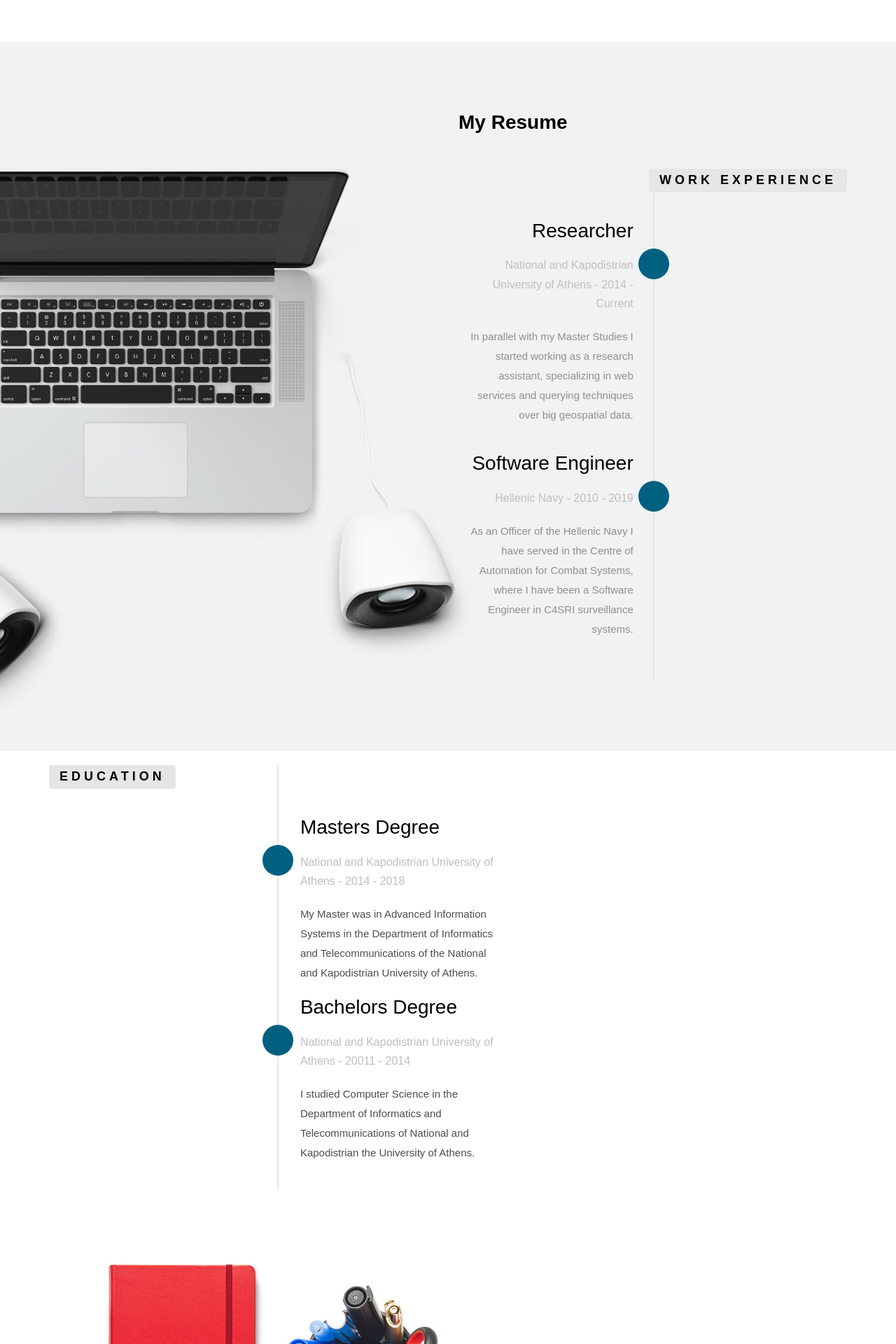
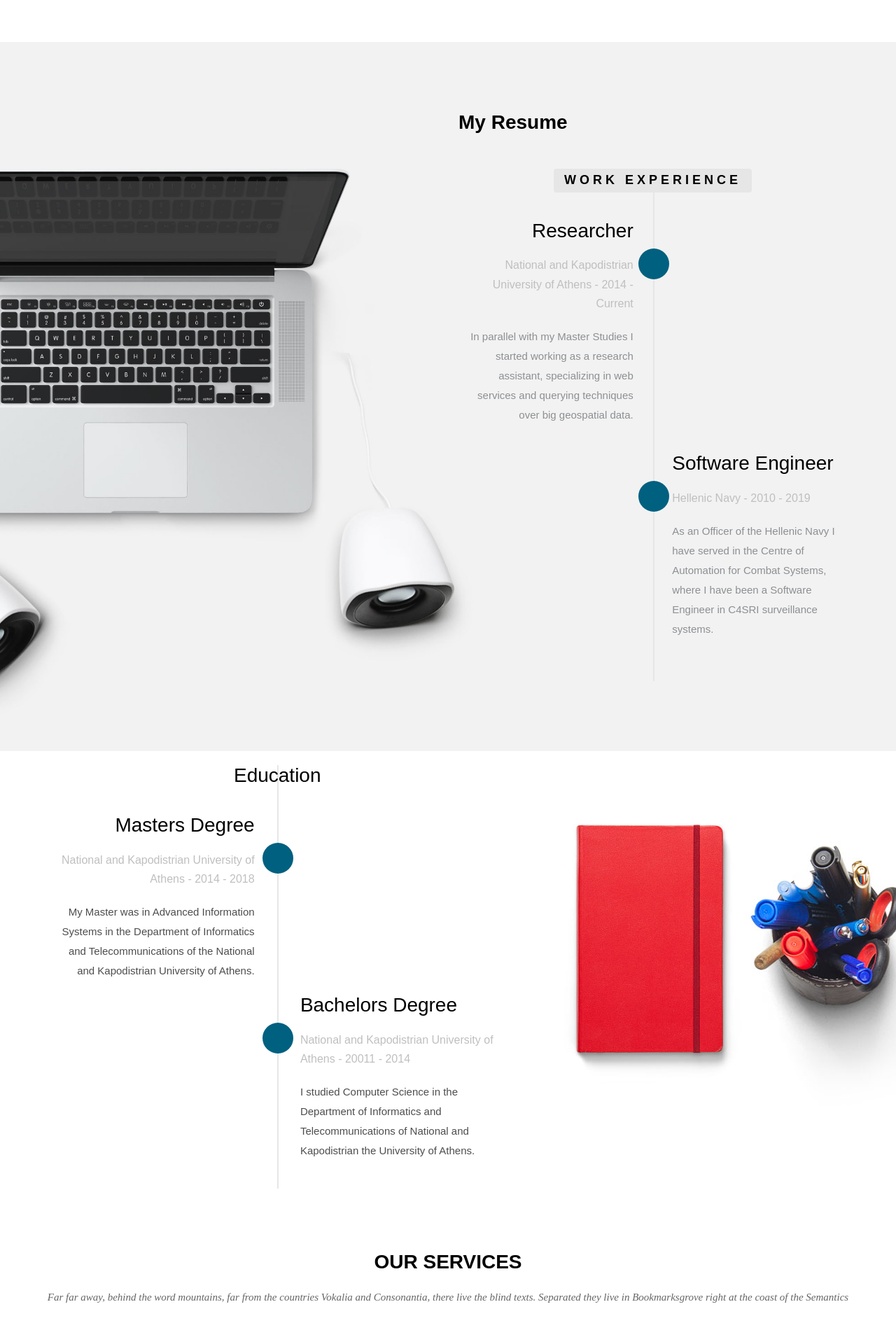
Before and after one commit to kgiann78/kgiann78.github.io, a Jekyll site: the page built from index.html, in a window 1280 px wide. Shown: the part 1425-3345 px from the top of the page at 70% size. Built offline with Jekyll 4.4.1, drawn with Linux system fonts in a browser that asks for light colours; nearby versions of some CDN libraries; some web fonts are replaced.

Commit message:
Update index page

```diff
--- a/index.html
+++ b/index.html
@@ -63,7 +63,7 @@ permalink: /
                 <h2>My Resume</h2>
 
                 <ul class="timeline">
-                    <li class="timeline-heading timeline-unverted animate-box">
+                    <li class="timeline-heading text-center animate-box">
                         <div>
                             <h3>Work Experience</h3>
                         </div>
@@ -84,7 +84,7 @@ permalink: /
                             </div>
                         </div>
                     </li>
-                    <li class="animate-box timeline-unverted">
+                    <li class="animate-box timeline-inverted">
                         <div class="timeline-badge"><i class="icon-suitcase"></i></div>
                         <div class="timeline-panel">
                             <div class="timeline-heading">
@@ -120,14 +120,13 @@ permalink: /
     <div class="container">
         <div class="row">
             <div class="col-md-7 col-sm-12">
-                <div class="block">
                 <ul class="timeline">
-                        <li class="timeline-inverted timeline-heading animate-box">
+                    <li class="timeline-inverted text-center animate-box">
                         <div>
                             <h3>Education</h3>
                         </div>
                     </li>
-                        <li class="timeline-inverted animate-box">
+                    <li class="timeline-unverted animate-box">
                         <div class="timeline-badge"><i class="icon-graduation-cap"></i></div>
                         <div class="timeline-panel">
                             <div class="timeline-heading">
@@ -157,11 +156,10 @@ permalink: /
                     </li>
                 </ul>
             </div>
-            </div>
-        </div>
             <div class="col-md-5 col-sm-12">
                 <div class="block">
                     <img src="img/wrapper-img.png" alt="Img">
+                </div>
             </div>
         </div>
     </div><!-- .col-md-5 close -->
```
Lines whose indentation alone changed are shown as unchanged.
